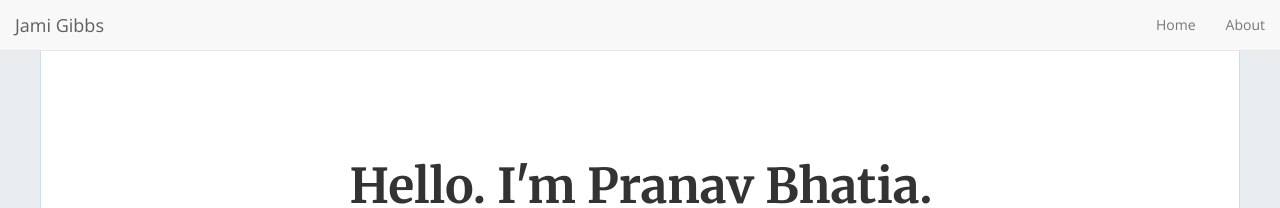
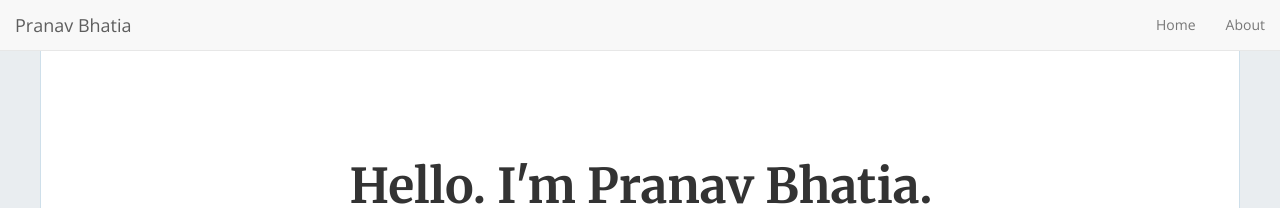
Before and after one commit to prav10194/prav10194.github.io, a Jekyll site: the page built from index.html, in a window 1280 px wide. Shown: the top 208 px of the page. Built offline with Jekyll 4.4.1, drawn with Linux system fonts in a browser that asks for light colours; nearby versions of some CDN libraries; the list of posts is cut into pages by our own code.

Commit message:
Create global.yml

```diff
--- a/_data/global.yml
+++ b/_data/global.yml
@@ -6,9 +6,9 @@ nav: "true"
 footer_text: '© 2017 Pranav Bhatia'
 twitter: 'i_prav'
 github: 'prav10194'
-facebook: 'blog.prav10194.com'
+#facebook: 'blog.prav10194.com'
 
 # Admin Settings
-admin_name: 'Jami Gibbs'
-admin_email: 'jami0821@gmail.com'
+admin_name: 'Pranav Bhatia'
+admin_email: 'prav10194@gmail.com'
 google_analytics: "UA-9999999-99" # Update with your own tracking ID
```
